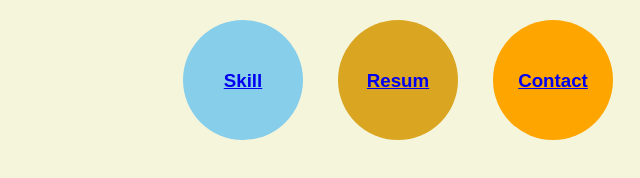
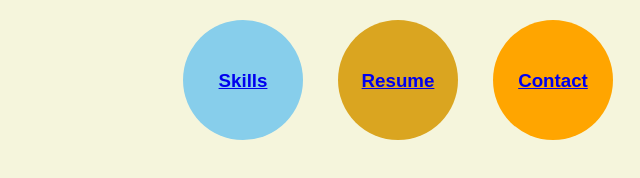
Before and after one commit to Nisar-Ahmed-PALLI/folio, a plain HTML site: page index.html in a window 1280 px wide. Shown: the part 460-638 px from the top of the page, 502-1142 px from the left. Drawn offline with Linux system fonts and the light colour scheme.

```diff
--- a/index.html
+++ b/index.html
@@ -29,11 +29,11 @@
     </div>
     <div class="cont">
       <div class="skills">
-        <a href="root/skills.html"><h3>Skill</h3></a>
+        <a href="root/skills.html"><h3>Skills</h3></a>
       </div>
 
       <div class="resume">
-        <a href="root/resume.html"><h3>Resum</h3></a>
+        <a href="root/resume.html"><h3>Resume</h3></a>
       </div>
 
       <div class="contact">
```
